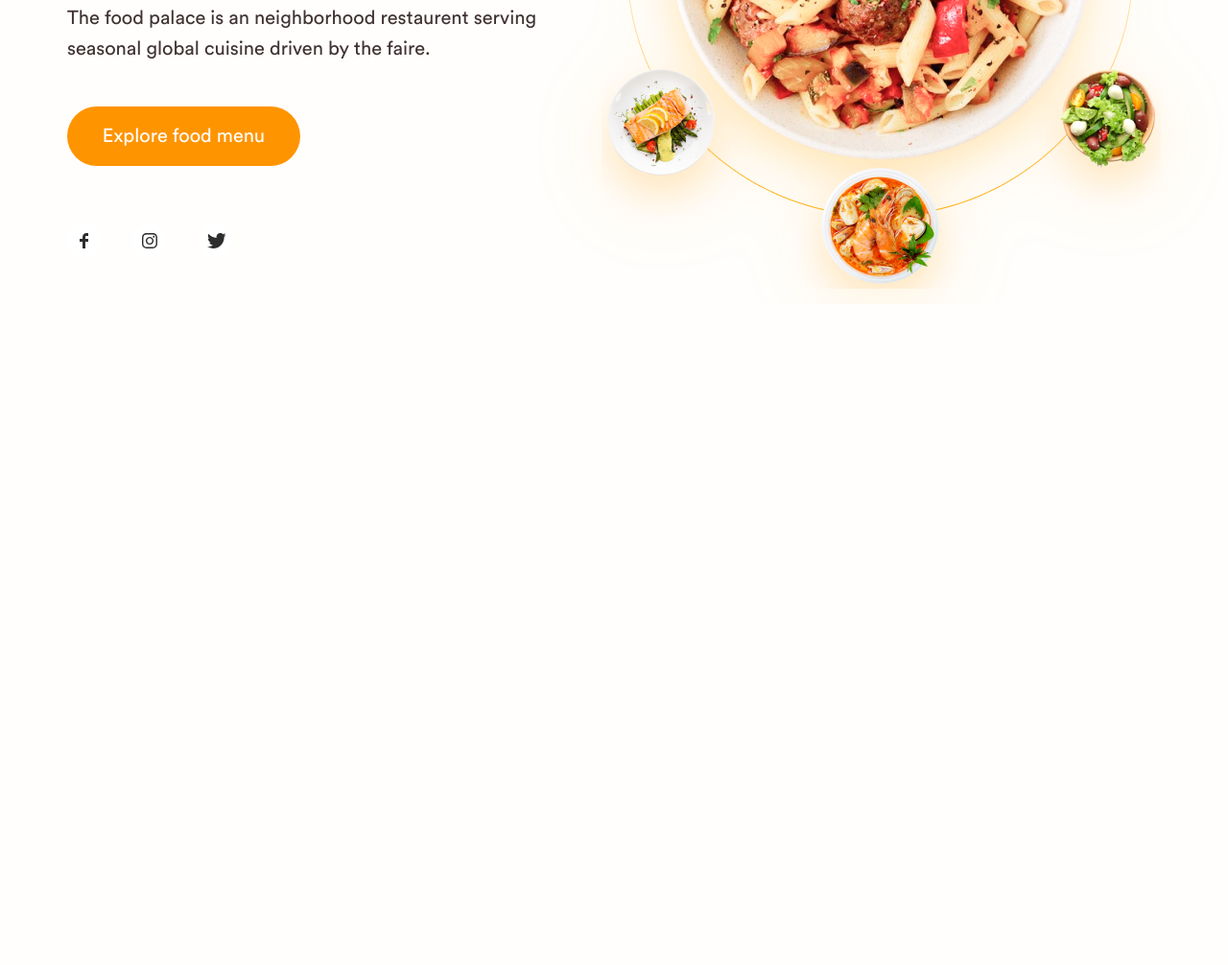
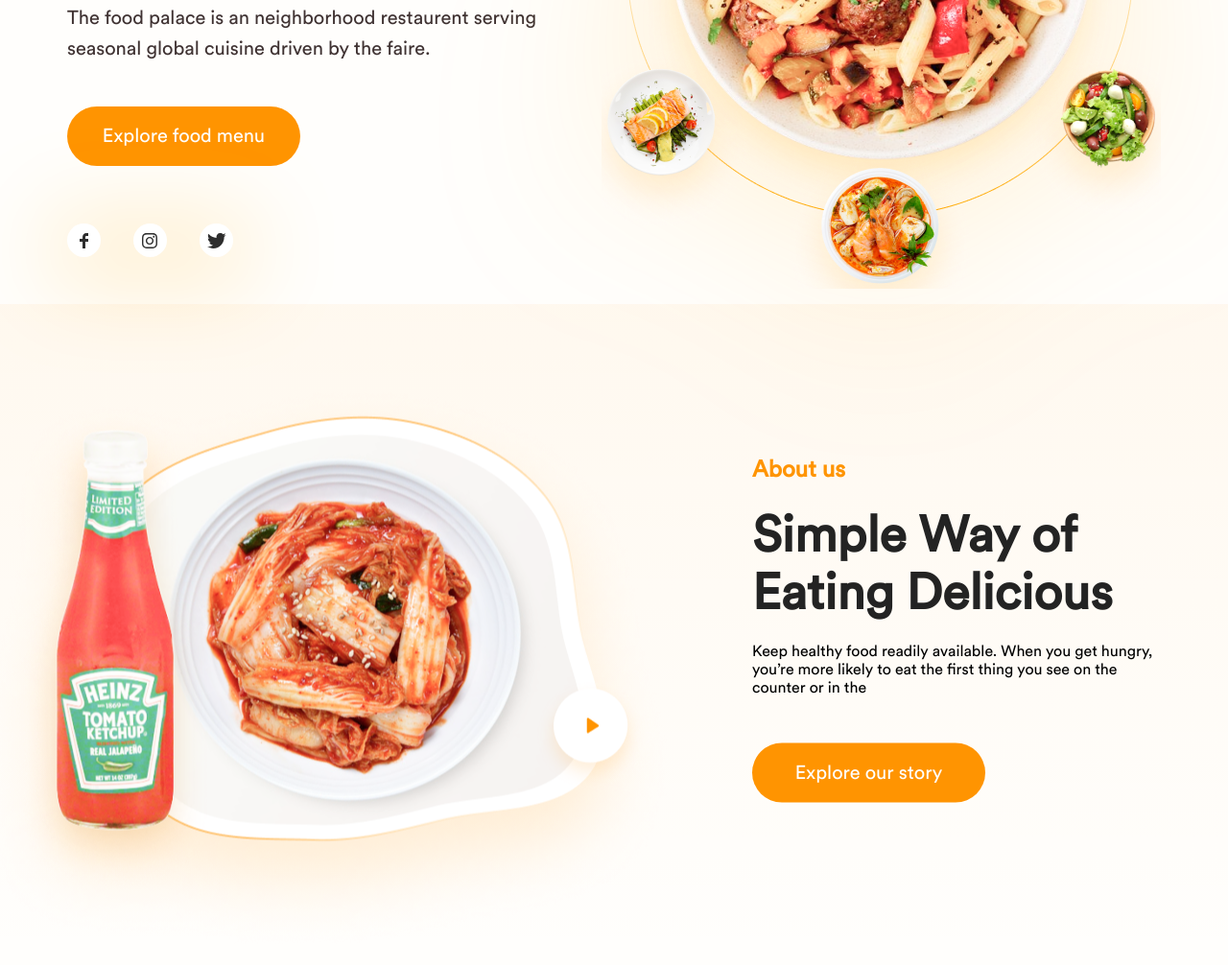
Before and after one commit to yavbatyr/f.palace, a website: page app/index.html in a window 1280 px wide. Shown: the part 483-1489 px from the top of the page at 96% size. Before the commit the page ends 800 px from the top, so only its background shows below. Drawn offline with Linux system fonts and the light colour scheme.

Commit message:
created section 'about'

```diff
--- a/app/index.html
+++ b/app/index.html
@@ -10,7 +10,7 @@
 <body>
     <header class="header">
         <div class="container">
-            <div class="header__wrapper">
+            <section class="header__wrapper">
                 <div class="logo">
                     <a href="/">
                         <img src="images/logo.svg" alt="">
@@ -46,15 +46,15 @@
                         </a>
                     </li>
                 </ul>
-            </div>
-            <div class="header__top">
+            </section>
+            <section class="header__top">
                 <div class="header__top-info">
-                    <div class="header__top-subtitle"><span class="subtitle-line"></span>Restaurant</div>
-                    <div class="header__top-title">
+                    <h3 class="header__top-subtitle subtitle"><span class="subtitle-line"></span>Restaurant</h3>
+                    <h1 class="header__top-title title">
                         Good food
                         Good mood
-                    </div>
-                    <div class="header__top-text">The food palace is an neighborhood restaurent serving seasonal global cuisine driven by the faire.</div>
+                    </h1>
+                    <p class="header__top-text">The food palace is an neighborhood restaurent serving seasonal global cuisine driven by the faire.</p>
                     <a href="/" class="header__top-btn btn">Explore food menu</a>
                     <div class="header__top-social">
                         <a class="header__top-social-link" href="/"><img src="images/Facebook.svg" alt=""></a>
@@ -65,10 +65,26 @@
                 <div class="header__top-image">
                     <img src="images/top_food.png" alt="">
                 </div>
-            </div>
+            </section>
         </div>
     </header>
     <main class="main">
+        <section class="about">
+            <div class="container">
+                <div class="about__wrapper">
+                    <div class="about__image">
+                        <img src="images/about_food.png" alt="">
+                    </div>
+                    <div class="about__info">
+                        <h3 class="about__subtitle subtitle">About us</h3>
+                        <h2 class="about__title title">Simple Way of
+                            Eating Delicious</h2>
+                        <p class="about__text">Keep healthy food readily available. When you get hungry, you’re more likely to eat the first thing you see on the counter or in the</p>
+                        <a href="/" class="about__btn btn">Explore our story</a>
+                    </div>
+                </div>
+            </div>
+        </section>
     </main>
     <script src="js/main.min.js"></script>
 </body>
--- a/app/scss/_global.scss
+++ b/app/scss/_global.scss
@@ -1,4 +1,4 @@
-body, ul, li{
+body, ul, li, p, h1, h2, h3, h4, h5, h6{
     margin: 0;
     padding: 0;
     font-family: "Std book";
@@ -24,3 +24,22 @@ body, ul, li{
     font-size: 20px;
     line-height: 30px;
 }
+
+.btn:active{
+    background-color: #ffa800;
+}
+
+.title{
+    font-weight: 700;
+    font-size: 52px;
+    line-height: 60px;
+    color: $primary-color-6;
+    margin-bottom: 13px;
+}
+
+.subtitle{
+    font-weight: 600;
+    font-size: 24px;
+    line-height: 30px;
+    color: $primary-color-3;
+}
--- a/app/scss/style.scss
+++ b/app/scss/style.scss
@@ -55,18 +55,13 @@ body{
 
     }
     &__top-subtitle{
-        font-weight: 600;
-        font-size: 24px;
-        line-height: 30px;
-        color: $primary-color-3;
         position: relative;
         padding-left: 37px;
         margin-bottom: 17px;
     }
     &__top-title{
-        // font-family: "";
-        font-weight: 800;
         font-size: 96px;
+        font-weight: 900;
         line-height: 108px;
         max-width: 550px;
         color: $primary-color-6;
@@ -91,14 +86,65 @@ body{
     }
     &__top-btn{
         margin-bottom: 60px;
+        transition: .2s;
     }
     &__top-social{
+        z-index: 2;
+        filter: drop-shadow(1px 10px 50px #ffa900);
         &-link + &-link{
             padding-left: 30px;
         }
     }
+    &__top-image{
+        height: 650px;
+    }
     &__top-image img{
-        filter: drop-shadow(0px 20px 40px rgba(255, 169, 0, 0.15));
+        filter: drop-shadow(1px 1px 100px rgba(255, 169, 0, 0.2));
     }
 
 }
+
+.main{
+
+}
+
+.about{
+    background: linear-gradient(180deg, rgba(255, 148, 1, 0.05), rgba(255, 237, 211, 0));
+    height: 686px;
+    &__items{
+        align-items: center;
+        height: 100%;
+    }
+    &__wrapper{
+        display: flex;
+        justify-content: space-between;
+        height: 450px;
+        width: 100%;
+        transform: translateY(35%);
+    }
+    &__image{
+        position: relative;
+        width: 620px;
+        height: 450px;
+        img{
+            position: absolute;
+            top: -253px;
+            left: -213px;
+        }
+    }
+    &__info{
+        max-width: 426px;
+    }
+    &__subtitle{
+        margin-bottom: 24px;
+    }
+    &__title{
+        margin-bottom: 21px;
+    }
+    &__text{
+        margin-bottom: 48px;
+    }
+    &__btn{
+
+    }
+}
```
Also changed, not shown: app/css/style.min.css.
